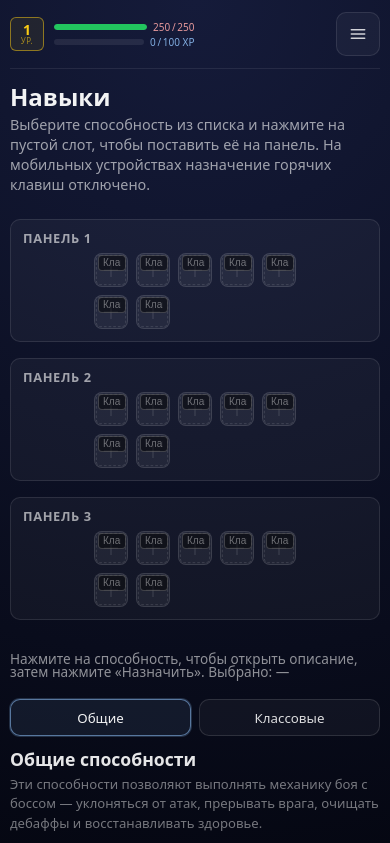
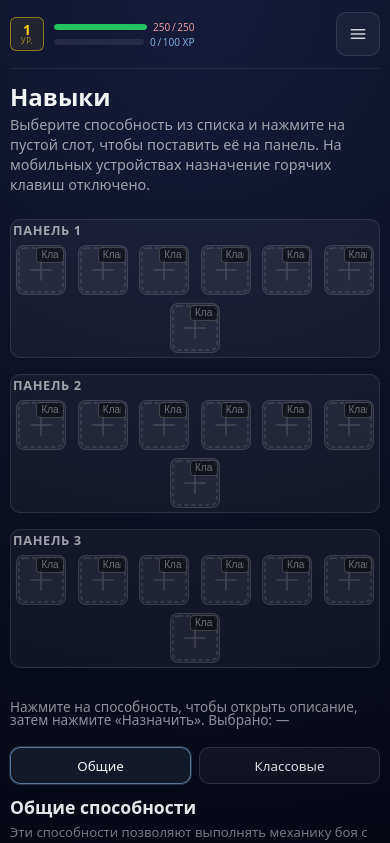
Before and after one commit to Ncomest/pve, a Vue app: page /skills in a window 390 px wide. Shown: the top 843 px of the page. Built offline with nearby package versions, Linux system fonts and the light colour scheme.

Commit message:
Изменено: размеры иконок способностей

```diff
--- a/src/features/skills/ui/SkillBarSlot.scss
+++ b/src/features/skills/ui/SkillBarSlot.scss
@@ -112,12 +112,12 @@
   }
 
   @media (max-width: 426px){
-    width: 34px;
-    height: 34px;
+    width: 50px;
+    height: 50px;
 
     &__icon {
-      width: 32px;
-      height: 32px;
+      width: 48px;
+      height: 48px;
     }
   }
 }
--- a/src/pages/Skills/SkillsPage.scss
+++ b/src/pages/Skills/SkillsPage.scss
@@ -69,17 +69,6 @@
       visibility 0.15s;
     pointer-events: none;
     z-index: 50;
-  }
-
-  @media (max-width: 426px) {
-    padding: 0.75rem;
-
-    &__slots {
-      display: grid;
-      grid-template-columns: repeat(5, 34px);
-      gap: 8px;
-      justify-content: center;
-    }
   }
 }
 
@@ -358,3 +347,13 @@
     margin-bottom: 0.9rem;
   }
 }
+
+@media (max-width: 426px) {
+  .skill-panel {
+    padding: 4px 2px;
+
+    &__slots {
+      justify-content: space-evenly;
+    }
+  }
+}
```
